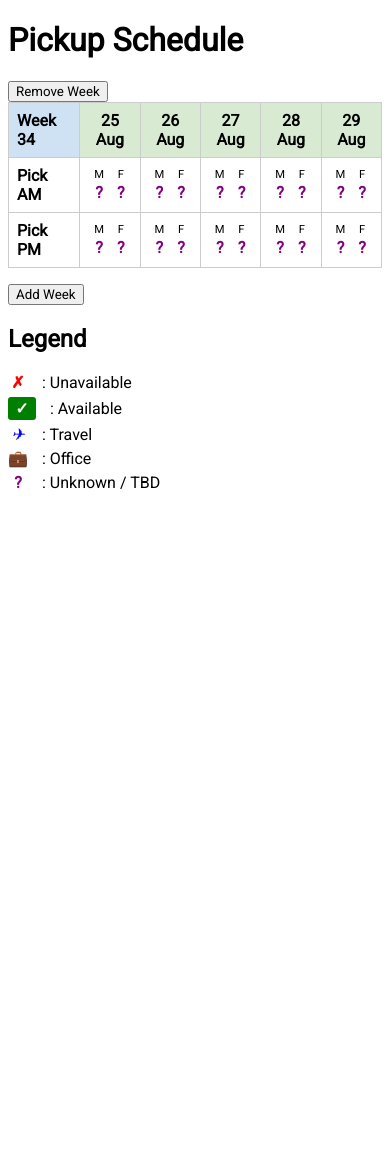
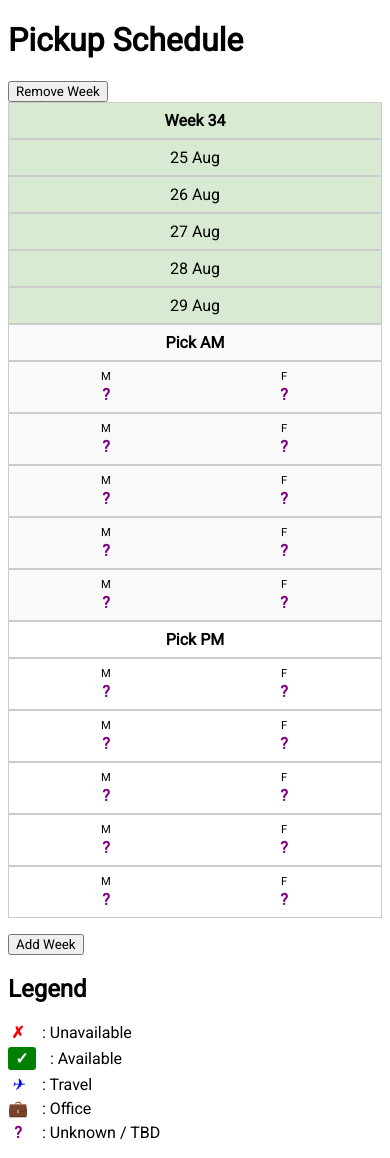
Before and after one commit to torchtarget/SchoolSchedule, a Flask app: page / in a window 390 px wide. Before the commit the page ends 489 px from the top, so only its background shows below. Run offline with Flask 3, Linux system fonts and the light colour scheme.

Commit message:
refactor layout to responsive flex grid

```diff
--- /dev/null
+++ b/static/styles.css
@@ -0,0 +1,63 @@
+body { font-family: 'Roboto', sans-serif; }
+
+.week-block { margin-bottom: 1em; }
+
+.week-grid { display: flex; flex-direction: column; }
+
+.row { display: flex; }
+
+.label-cell {
+  font-weight: bold;
+  text-align: left;
+  flex: 0 0 100px;
+  border: 1px solid #ccc;
+  padding: 0.5em;
+}
+
+.cell {
+  flex: 1;
+  border: 1px solid #ccc;
+  padding: 0.5em;
+  text-align: center;
+}
+
+.header-row .label-cell,
+.header-row .cell { background: #d9ead3; }
+
+.row:nth-child(even) .label-cell,
+.row:nth-child(even) .cell { background: #f9f9f9; }
+
+.row:hover .label-cell,
+.row:hover .cell { background: #e3f2fd; }
+
+.cell:hover { background: #fffbdd; }
+
+.parent-container { display: flex; }
+
+.parent {
+  flex: 1;
+  display: flex;
+  flex-direction: column;
+  align-items: center;
+}
+
+.parent-label { font-size: 0.7em; margin-bottom: 2px; }
+
+.status-icon { cursor: pointer; }
+
+.status-tick { color: #fff; background: green; font-weight: bold; padding: 2px 4px; border-radius: 3px; }
+.status-cross { color: red; font-weight: bold; }
+.status-travel { color: blue; font-style: italic; }
+.status-office { color: gray; }
+.status-unknown { color: purple; font-weight: bold; }
+
+ul.legend { list-style: none; padding: 0; }
+ul.legend li { margin-bottom: 5px; }
+ul.legend span { display: inline-block; min-width: 20px; text-align: center; margin-right: 10px; }
+
+button { font-family: 'Roboto', sans-serif; }
+
+@media (max-width: 600px) {
+  .row { flex-direction: column; }
+  .label-cell { flex: 1; text-align: center; }
+}
--- a/templates/index.html
+++ b/templates/index.html
@@ -4,27 +4,7 @@
   <meta charset="utf-8">
   <title>Pickup Schedule</title>
   <link href="https://fonts.googleapis.com/css2?family=Roboto&display=swap" rel="stylesheet">
-  <style>
-    body { font-family: 'Roboto', sans-serif; }
-    table { border-collapse: collapse; margin-bottom: 1em; }
-    th, td { border: 1px solid #ccc; padding: 0.5em; text-align: center; }
-    button { font-family: 'Roboto', sans-serif; }
-    th { background: #d9ead3; }
-    tr.date-row { background: #cfe2f3; font-weight: bold; }
-    td.label-cell { font-weight: bold; text-align: left; }
-    .status-icon { cursor: pointer; }
-    .parent-container { display: flex; }
-    .parent { flex: 1; display: flex; flex-direction: column; align-items: center; }
-    .parent-label { font-size: 0.7em; margin-bottom: 2px; }
-    ul.legend { list-style: none; padding: 0; }
-    ul.legend li { margin-bottom: 5px; }
-    ul.legend span { display: inline-block; min-width: 20px; text-align: center; margin-right: 10px; }
-    .status-tick { color: #fff; background: green; font-weight: bold; padding: 2px 4px; border-radius: 3px; }
-    .status-cross { color: red; font-weight: bold; }
-    .status-travel { color: blue; font-style: italic; }
-    .status-office { color: gray; }
-    .status-unknown { color: purple; font-weight: bold; }
-  </style>
+  <link rel="stylesheet" href="{{ url_for('static', filename='styles.css') }}">
 </head>
 <body>
 <h1>Pickup Schedule</h1>
@@ -33,18 +13,18 @@
   {% set w = loop.index0 %}
   <div class="week-block">
     <button type="button" class="remove-week" data-week="{{ w }}">Remove Week</button>
-  <table>
-    <tr class="date-row">
-      <td class="label-cell">Week {{ week.week_start.strftime('%W') }}</td>
+    <div class="week-grid">
+      <div class="row header-row">
+        <div class="label-cell">Week {{ week.week_start.strftime('%W') }}</div>
         {% for date in get_week_dates(week.week_start) %}
-        <th>{{ date }}</th>
+          <div class="cell">{{ date }}</div>
         {% endfor %}
-    </tr>
+      </div>
       {% for key, label in [('pick_up_1', 'Pick AM'), ('pick_up_2', 'Pick PM')] %}
-      <tr>
-        <td class="label-cell">{{ label }}</td>
+        <div class="row">
+          <div class="label-cell">{{ label }}</div>
           {% for d in range(days|length) %}
-          <td>
+            <div class="cell">
               <div class="parent-container">
                 <div class="parent">
                   <span class="parent-label">M</span>
@@ -57,11 +37,11 @@
                   <span class="status-icon" data-input="w{{ w }}_{{ key }}_f{{ d }}">{{ status_defs[week[key][d][1]].html|safe }}</span>
                 </div>
               </div>
-          </td>
+            </div>
           {% endfor %}
-      </tr>
+        </div>
       {% endfor %}
-  </table>
+    </div>
   </div>
 {% endfor %}
 </form>
```
Lines whose indentation alone changed are shown as unchanged.
